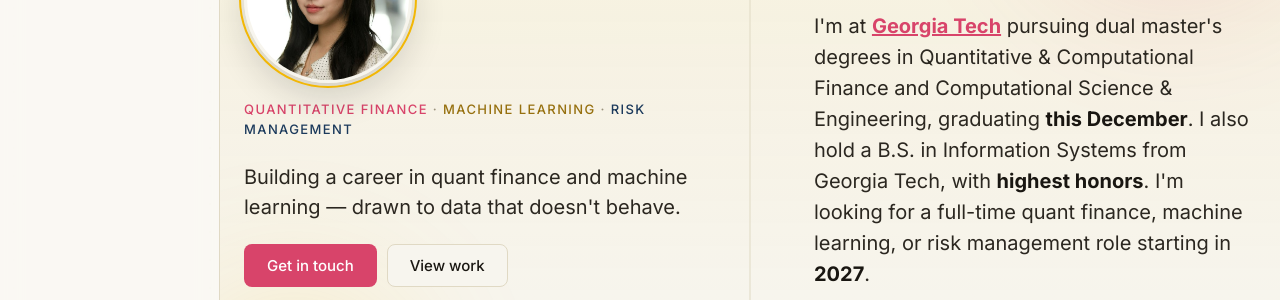
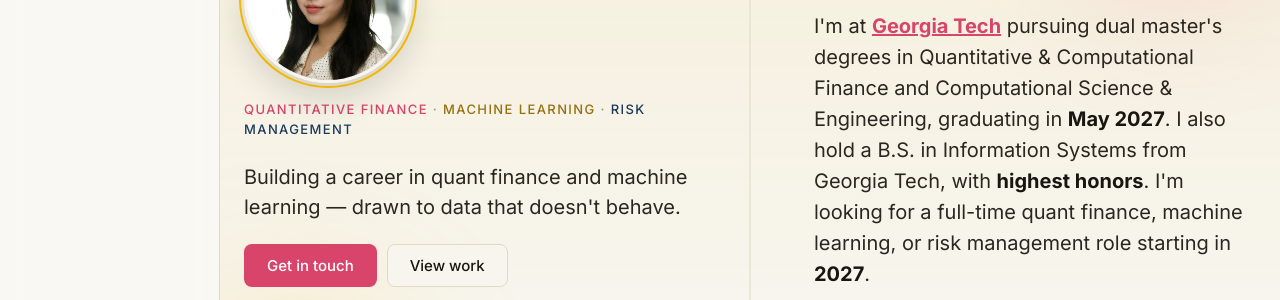
Before and after one commit to Janesunshine/Janesunshine.github.io, a Jekyll site: the page built from _pages/about.md, in a window 1280 px wide and 900 px high. Shown: the part 258-558 px from the top of the window. Built offline with Jekyll 4.4.1, drawn with Linux system fonts in a browser that asks for light colours; some of the changed text lies outside the part shown.

Commit message:
Update graduation date to May 2027
Co-Authored-By: Claude Sonnet 5 <noreply@anthropic.com>
Claude-Session: https://claude.ai/code/session_019JR67zPjUT64n2doXGRDyg

```diff
--- a/_pages/about.md
+++ b/_pages/about.md
@@ -13,8 +13,8 @@ intro: >-
   Hi I'm Jane 👋<br/><br/>
   I'm at <strong><a href="https://www.gatech.edu" target="_blank"
   rel="noopener">Georgia Tech</a></strong> pursuing dual master's degrees in Quantitative &
-  Computational Finance and Computational Science & Engineering, graduating
-  <strong>this December</strong>. I also hold a B.S. in Information Systems from Georgia Tech,
+  Computational Finance and Computational Science & Engineering, graduating in
+  <strong>May 2027</strong>. I also hold a B.S. in Information Systems from Georgia Tech,
   with <strong>highest honors</strong>. I'm looking for a full-time quant finance, machine
   learning, or risk management role starting in <strong>2027</strong>.
 highlights:
@@ -23,10 +23,10 @@ highlights:
   - "Healthcare Consulting Analyst"
   - "Quant Risk Analyst"
 education:
-  - date: "Aug 2025 – Dec 2026"
+  - date: "Aug 2025 – May 2027"
     degree: "M.S. in Quantitative & Computational Finance"
     school: "Georgia Institute of Technology"
-  - date: "Aug 2025 – Dec 2026"
+  - date: "Aug 2025 – May 2027"
     degree: "M.S. in Computational Science & Engineering"
     school: "Georgia Institute of Technology"
   - date: "Aug 2020 – Dec 2024"
```
